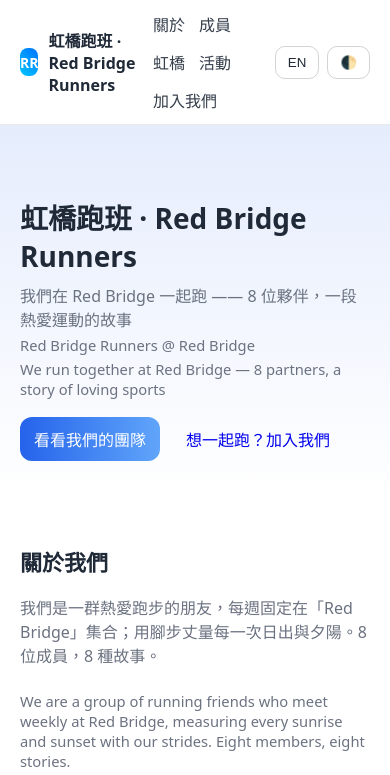
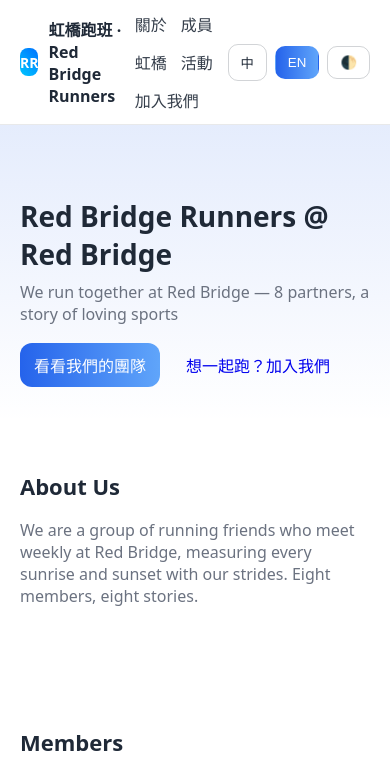
Before and after one commit to Stainley802/RBR, a plain HTML site: page index.html in a window 390 px wide. Both pictures are taken after a click on the button "EN". Shown: the top 775 px of the page. Drawn offline with Linux system fonts and the light colour scheme.

Commit message:
Update index.html

```diff
--- a/index.html
+++ b/index.html
@@ -21,6 +21,7 @@
     .toolbar{display:flex;gap:8px;align-items:center}
     .btn{display:inline-block;padding:10px 14px;border-radius:12px;text-decoration:none}
     .chip{border:1px solid color-mix(in oklab, var(--text) 20%, transparent);background:transparent;color:var(--text);border-radius:10px;padding:8px 12px;cursor:pointer}
+    .chip.lang-active{background:linear-gradient(90deg,var(--accent),var(--accent-2));color:#fff;border-color:transparent}
 
     .hero{padding:72px 0 36px;background:linear-gradient(180deg,color-mix(in oklab,var(--accent) 12%, transparent), transparent)}
     .hero h1{font-size:clamp(28px,6vw,48px);margin:0 0 8px}
@@ -47,9 +48,11 @@
 
     .footer{padding:28px 0;border-top:1px solid color-mix(in oklab, var(--text) 10%, transparent);color:var(--muted);font-size:14px}
 
-    /* === 雙語：英文副行預設隱藏，啟用時顯示成較小、較淡 === */
-    .en{display:none;color:var(--muted);font-size:.92em;margin-top:4px}
-    html.show-en .en{display:block}
+    /* === 雙語模式：只顯示其中一種 === */
+    .zh{display:block}
+    .en{display:none}
+    html.lang-en .zh{display:none}
+    html.lang-en .en{display:block}
   </style>
 </head>
 <body>
@@ -65,7 +68,8 @@
           <a href="#contact">加入我們</a>
         </div>
         <div class="toolbar">
-          <button id="lang-toggle" class="chip" aria-pressed="false" title="顯示/隱藏英文">EN</button>
+          <button id="lang-zh" class="chip" aria-pressed="true" title="顯示中文">中</button>
+          <button id="lang-en" class="chip" aria-pressed="false" title="Show English">EN</button>
           <button id="theme-toggle" class="chip" aria-pressed="false" title="深淺色切換">🌓</button>
         </div>
       </nav>
@@ -75,10 +79,8 @@
   <main id="top">
     <section class="hero">
       <div class="container">
-        <h1 id="site-title">虹橋跑班 · Red Bridge Runners</h1>
-        <p id="site-tagline">我們在 Red Bridge 一起跑 —— 8 位夥伴，一段熱愛運動的故事</p>
-        <div class="en" id="site-title-en">Red Bridge Runners @ Red Bridge</div>
-        <div class="en" id="site-tagline-en">We run together at Red Bridge — 8 partners, a story of loving sports</div>
+        <h1><span id="site-title-zh" class="zh">虹橋跑班 · Red Bridge Runners</span><span id="site-title-en" class="en">Red Bridge Runners @ Red Bridge</span></h1>
+        <p><span id="site-tagline-zh" class="zh">我們在 Red Bridge 一起跑 —— 8 位夥伴，一段熱愛運動的故事</span><span id="site-tagline-en" class="en">We run together at Red Bridge — 8 partners, a story of loving sports</span></p>
         <div class="cta">
           <a class="btn primary" href="#members">看看我們的團隊</a>
           <a class="btn" href="#contact">想一起跑？加入我們</a>
@@ -88,39 +90,39 @@
 
     <section id="about" class="section">
       <div class="container">
-        <h2>關於我們</h2>
-        <p class="lead" id="about-zh">我們是一群熱愛跑步的朋友，每週固定在「Red Bridge」集合；用腳步丈量每一次日出與夕陽。8 位成員，8 種故事。</p>
+        <h2><span class="zh">關於我們</span><span class="en">About Us</span></h2>
+        <p class="lead zh" id="about-zh">我們是一群熱愛跑步的朋友，每週固定在「Red Bridge」集合；用腳步丈量每一次日出與夕陽。8 位成員，8 種故事。</p>
         <p class="lead en" id="about-en">We are a group of running friends who meet weekly at Red Bridge, measuring every sunrise and sunset with our strides. Eight members, eight stories.</p>
       </div>
     </section>
 
     <section id="members" class="section">
       <div class="container">
-        <h2>成員介紹</h2>
+        <h2><span class="zh">成員介紹</span><span class="en">Members</span></h2>
         <div id="members-grid" class="grid"></div>
       </div>
     </section>
 
     <section id="location" class="section">
       <div class="container">
-        <h2>虹橋 · 我們的起跑點 <span class="en">Red Bridge — Our Starting Point</span></h2>
-        <p id="loc-desc" class="lead">虹橋是我們的跑步基地，河景開闊、道路平坦；不管是晨跑還是夜跑，這裡總有美麗風景陪伴。</p>
-        <p class="en" id="loc-desc-en">Red Bridge is our running base, with a wide riverside view and flat paths. Whether morning or night, beautiful scenery is always with us.</p>
-        <p><a id="loc-map" class="btn" target="_blank" rel="noopener" href="https://maps.app.goo.gl/nffgtMvHcEXjhLxt8">在 Google 地圖查看</a></p>
+        <h2><span class="zh">虹橋 · 我們的起跑點</span><span class="en">Red Bridge — Our Starting Point</span></h2>
+        <p id="loc-desc-zh" class="lead zh">虹橋是我們的跑步基地，河景開闊、道路平坦；不管是晨跑還是夜跑，這裡總有美麗風景陪伴。</p>
+        <p id="loc-desc-en" class="lead en">Red Bridge is our running base, with a wide riverside view and flat paths. Whether morning or night, beautiful scenery is always with us.</p>
+        <p><a id="loc-map" class="btn" target="_blank" rel="noopener" href="https://maps.app.goo.gl/nffgtMvHcEXjhLxt8"><span class="zh">在 Google 地圖查看</span><span class="en">View on Google Maps</span></a></p>
       </div>
     </section>
 
     <section id="records" class="section">
       <div class="container">
-        <h2>活動紀錄 <span class="en">Activities</span></h2>
+        <h2><span class="zh">活動紀錄</span><span class="en">Activities</span></h2>
         <div id="activities"></div>
       </div>
     </section>
 
     <section id="contact" class="section">
       <div class="container">
-        <h2>加入我們 <span class="en">Join Us</span></h2>
-        <p class="lead">喜歡一起跑嗎？聯絡我們，或直接來 Red Bridge 找我們！</p>
+        <h2><span class="zh">加入我們</span><span class="en">Join Us</span></h2>
+        <p class="lead zh">喜歡一起跑嗎？聯絡我們，或直接來 Red Bridge 找我們！</p>
         <p class="lead en">Want to run with us? Reach out, or find us at Red Bridge!</p>
         <p>
           Email：<a id="contact-email" href="#">hello@redbridgerunners.example</a><br>
@@ -181,13 +183,20 @@
 
     document.getElementById('year').textContent = new Date().getFullYear();
 
-    // Hero（主標/副標）
-    $('#site-title').textContent = data.site.title;
-    $('#site-tagline').textContent = data.site.tagline;
-    if (data.site.title_en) $('#site-title-en').textContent = data.site.title_en; else $('#site-title-en').remove();
-    if (data.site.tagline_en) $('#site-tagline-en').textContent = data.site.tagline_en; else $('#site-tagline-en').remove();
+    // Hero 文案
+    $('#site-title-zh').textContent = data.site.title;
+    $('#site-title-en').textContent = data.site.title_en || '';
+    $('#site-tagline-zh').textContent = data.site.tagline;
+    $('#site-tagline-en').textContent = data.site.tagline_en || '';
 
-    // Members（成員卡）
+    // About/Location 文案
+    $('#about-zh').textContent = $('#about-zh').textContent || '';
+    $('#about-en').textContent = $('#about-en').textContent || '';
+    $('#loc-desc-zh').textContent = data.site.location.description;
+    $('#loc-desc-en').textContent = data.site.location.description_en || '';
+    document.getElementById('loc-map').href = data.site.location.maps_url;
+
+    // Members（同卡顯示中/英兩套，透過 .zh/.en 控制顯示）
     const grid = document.getElementById('members-grid');
     data.members.forEach(m => {
       const card = document.createElement('article');
@@ -195,27 +204,18 @@
       card.innerHTML = `
         <img src="${m.img}" alt="${m.name}">
         <div class="card-body">
-          <h3>${m.name}</h3>
-          ${m.name_en ? `<div class="en">${m.name_en}</div>` : ''}
-          <p class="role">${m.role}</p>
-          ${m.role_en ? `<div class=\"en\">${m.role_en}</div>` : ''}
-          <p>${m.bio}</p>
-          ${m.bio_en ? `<div class=\"en\">${m.bio_en}</div>` : ''}
+          <h3 class="zh">${m.name}</h3>
+          ${m.name_en ? `<h3 class="en">${m.name_en}</h3>` : ''}
+          <p class="role zh">${m.role}</p>
+          ${m.role_en ? `<p class="role en">${m.role_en}</p>` : ''}
+          <p class="zh">${m.bio}</p>
+          ${m.bio_en ? `<p class="en">${m.bio_en}</p>` : ''}
         </div>
       `;
       grid.appendChild(card);
     });
 
-    // Location（地點描述與地圖）
-    $('#loc-desc').textContent = data.site.location.description;
-    if (data.site.location.description_en) {
-      const el = document.getElementById('loc-desc-en');
-      if (el) el.textContent = data.site.location.description_en;
-    }
-    const map = document.getElementById('loc-map');
-    map.href = data.site.location.maps_url; // 使用資料來源，避免手動改 HTML 被覆寫
-
-    // Activities（活動）
+    // Activities（雙語）
     const actWrap = document.getElementById('activities');
     data.activities.forEach(a => {
       const item = document.createElement('div');
@@ -223,35 +223,32 @@
       item.innerHTML = `
         <img src="${a.img}" alt="${a.title}">
         <div>
-          <h4>${a.title} · ${a.distance}</h4>
-          ${a.title_en ? `<div class=\"en\">${a.title_en}</div>` : ''}
+          <h4 class="zh">${a.title} · ${a.distance}</h4>
+          ${a.title_en ? `<h4 class="en">${a.title_en} · ${a.distance}</h4>` : ''}
           <p class="muted">${a.date}</p>
-          <p>${a.notes}</p>
-          ${a.notes_en ? `<div class=\"en\">${a.notes_en}</div>` : ''}
+          <p class="zh">${a.notes}</p>
+          ${a.notes_en ? `<p class="en">${a.notes_en}</p>` : ''}
         </div>
       `;
       actWrap.appendChild(item);
     });
 
-    // Contact（聯絡）
+    // Contact
     const email = document.getElementById('contact-email');
     email.textContent = data.site.contact.email;
     email.href = 'mailto:' + data.site.contact.email;
     document.getElementById('contact-line').href = data.site.contact.line;
     document.getElementById('contact-ig').href = data.site.contact.instagram;
 
-    // Smooth scroll for nav（平滑捲動）
+    // Smooth scroll
     $$('#nav a').forEach(a => {
       a.addEventListener('click', e => {
         const href = a.getAttribute('href');
-        if (href.startsWith('#')) {
-          e.preventDefault();
-          document.querySelector(href).scrollIntoView({behavior:'smooth'});
-        }
+        if (href.startsWith('#')) { e.preventDefault(); document.querySelector(href).scrollIntoView({behavior:'smooth'}); }
       });
     });
 
-    // Dark mode toggle（深淺色）
+    // 深淺色
     const themeToggle = document.getElementById('theme-toggle');
     themeToggle.addEventListener('click', () => {
       document.documentElement.classList.toggle('dark');
@@ -262,18 +259,22 @@
     const savedTheme = localStorage.getItem('site-theme');
     if (savedTheme === 'dark') document.documentElement.classList.add('dark');
 
-    // Language toggle（中/英開關：預設只顯示中文）
-    const langToggle = document.getElementById('lang-toggle');
-    const applyLang = (on) => {
-      document.documentElement.classList.toggle('show-en', on);
-      langToggle.setAttribute('aria-pressed', on ? 'true' : 'false');
-      localStorage.setItem('pref-show-en', on ? '1' : '0');
-    };
-    applyLang(localStorage.getItem('pref-show-en') === '1');
-    langToggle.addEventListener('click', () => {
-      const on = !document.documentElement.classList.contains('show-en');
-      applyLang(on);
-    });
+    // 語言切換：只有其中一種可見
+    const btnZh = document.getElementById('lang-zh');
+    const btnEn = document.getElementById('lang-en');
+    function applyLang(lang){
+      document.documentElement.classList.toggle('lang-en', lang==='en');
+      document.documentElement.classList.toggle('lang-zh', lang==='zh');
+      btnZh.classList.toggle('lang-active', lang==='zh');
+      btnEn.classList.toggle('lang-active', lang==='en');
+      btnZh.setAttribute('aria-pressed', lang==='zh');
+      btnEn.setAttribute('aria-pressed', lang==='en');
+      localStorage.setItem('pref-lang', lang);
+    }
+    const initLang = localStorage.getItem('pref-lang') || 'zh';
+    applyLang(initLang);
+    btnZh.addEventListener('click', ()=>applyLang('zh'));
+    btnEn.addEventListener('click', ()=>applyLang('en'));
   </script>
 </body>
 </html>
```
